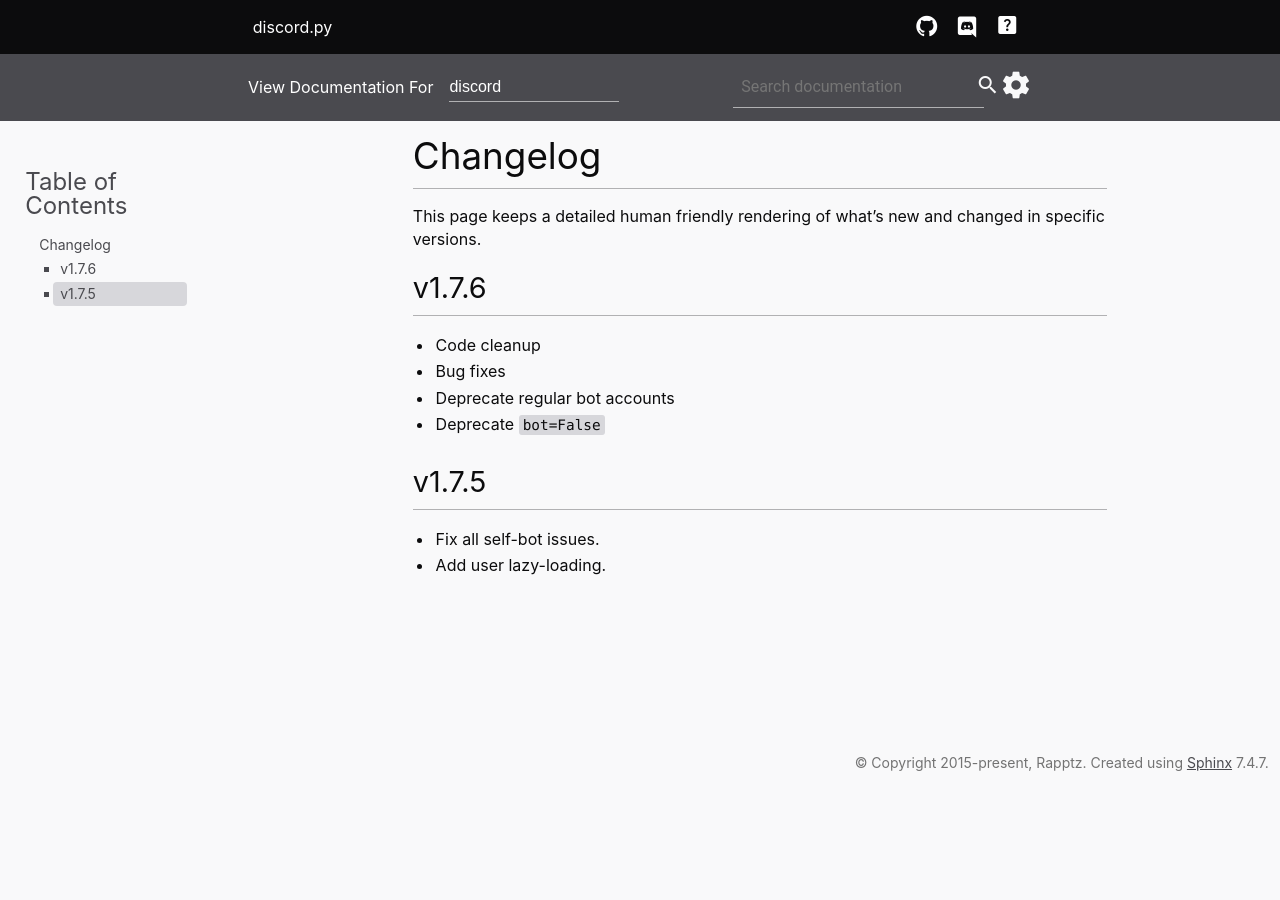
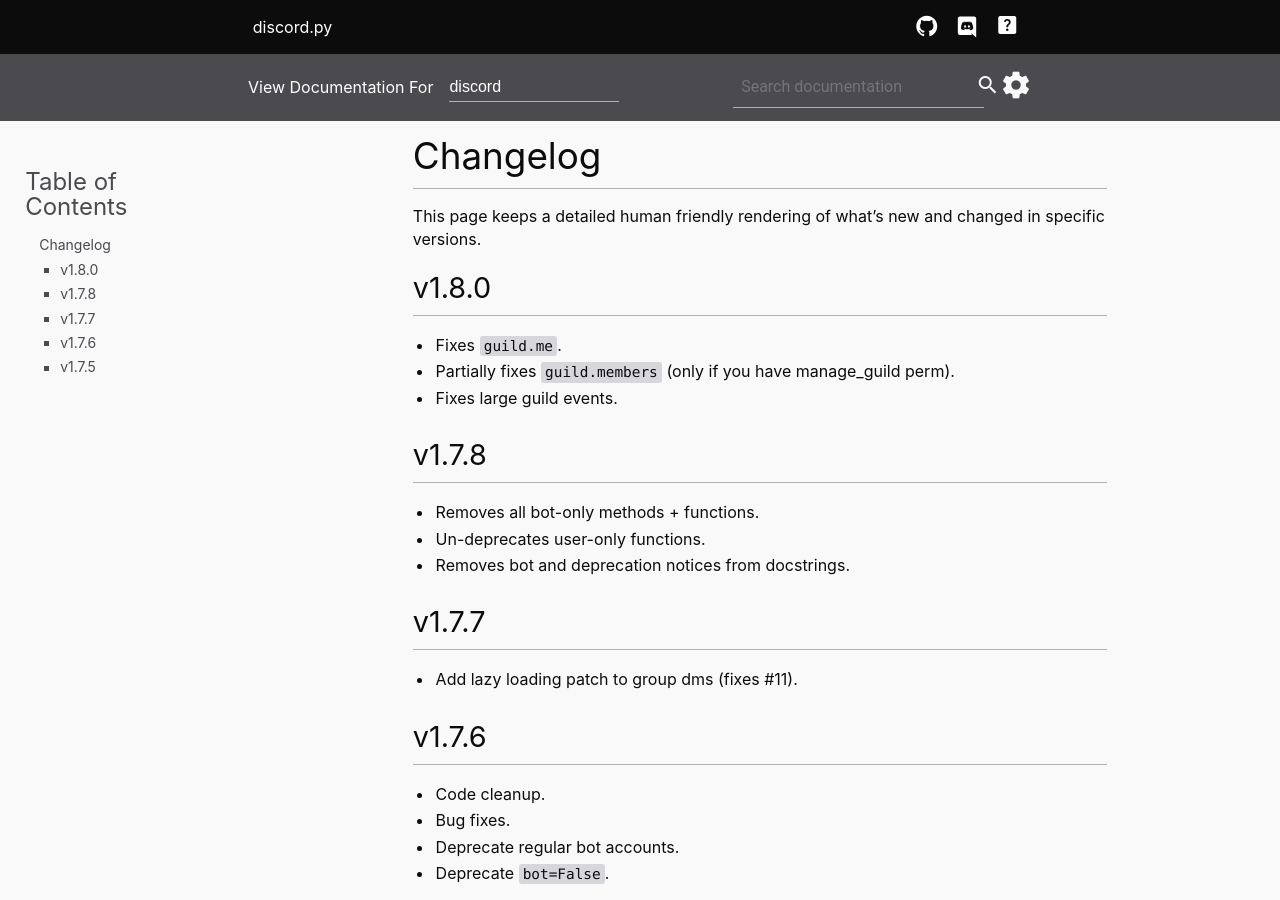
Before and after one commit to spartacus0816/dsbot, a Sphinx documentation site: the page built from docs/whats_new.rst, in a window 1280 px wide and 900 px high. Built offline with Sphinx 7.4.7, drawn with Linux system fonts in a browser that asks for light colours.

Commit message:
Update whats_new.rst

```diff
--- a/docs/whats_new.rst
+++ b/docs/whats_new.rst
@@ -11,12 +11,28 @@
 This page keeps a detailed human friendly rendering of what's new and changed
 in specific versions.
 
+v1.8.0
+-------
+- Fixes ``guild.me``.
+- Partially fixes ``guild.members`` (only if you have manage_guild perm).
+- Fixes large guild events.
+
+v1.7.8
+-------
+- Removes all bot-only methods + functions.
+- Un-deprecates user-only functions.
+- Removes bot and deprecation notices from docstrings.
+
+v1.7.7
+-------
+- Add lazy loading patch to group dms (fixes #11).
+
 v1.7.6
 -------
-- Code cleanup
-- Bug fixes
-- Deprecate regular bot accounts
-- Deprecate ``bot=False``
+- Code cleanup.
+- Bug fixes.
+- Deprecate regular bot accounts.
+- Deprecate ``bot=False``.
 
 v1.7.5
 -------
```
